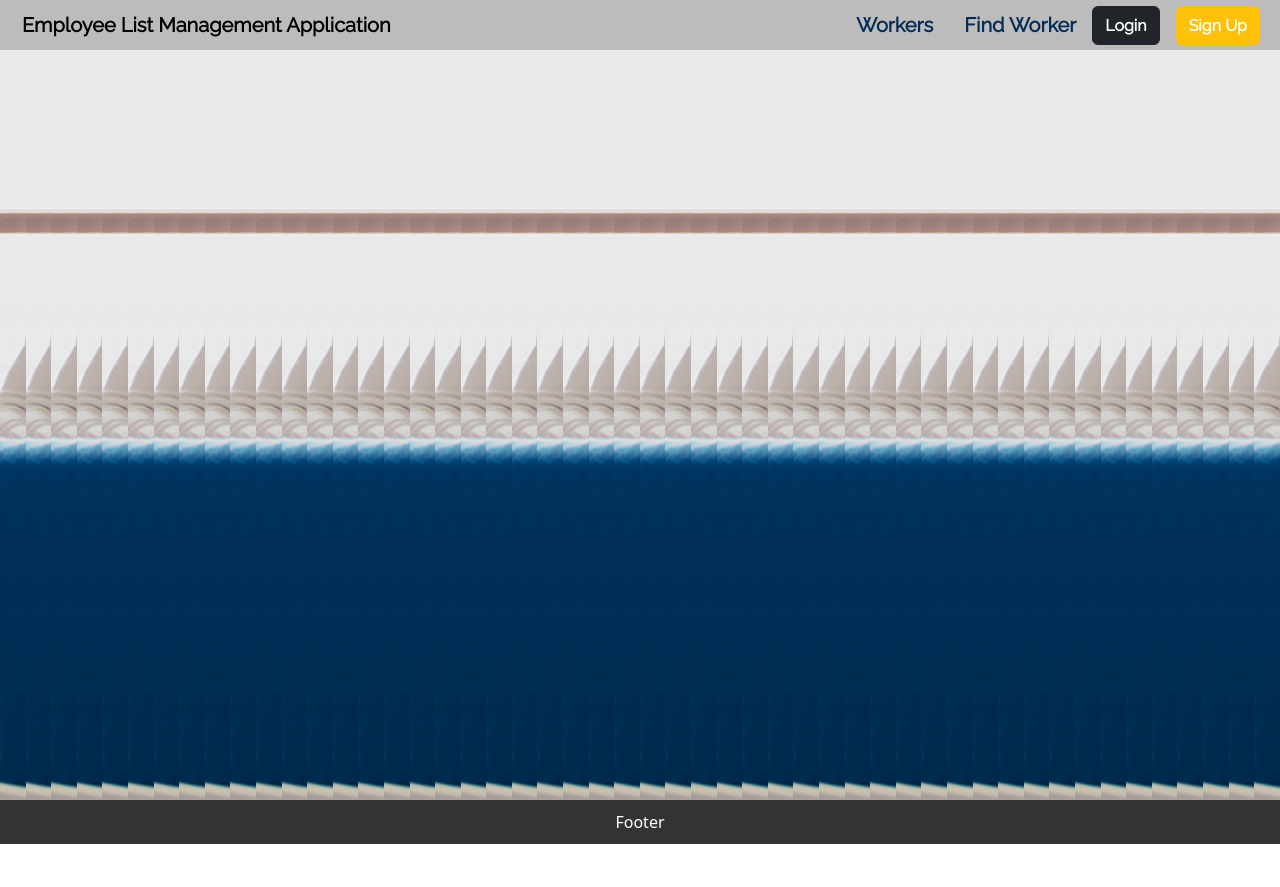
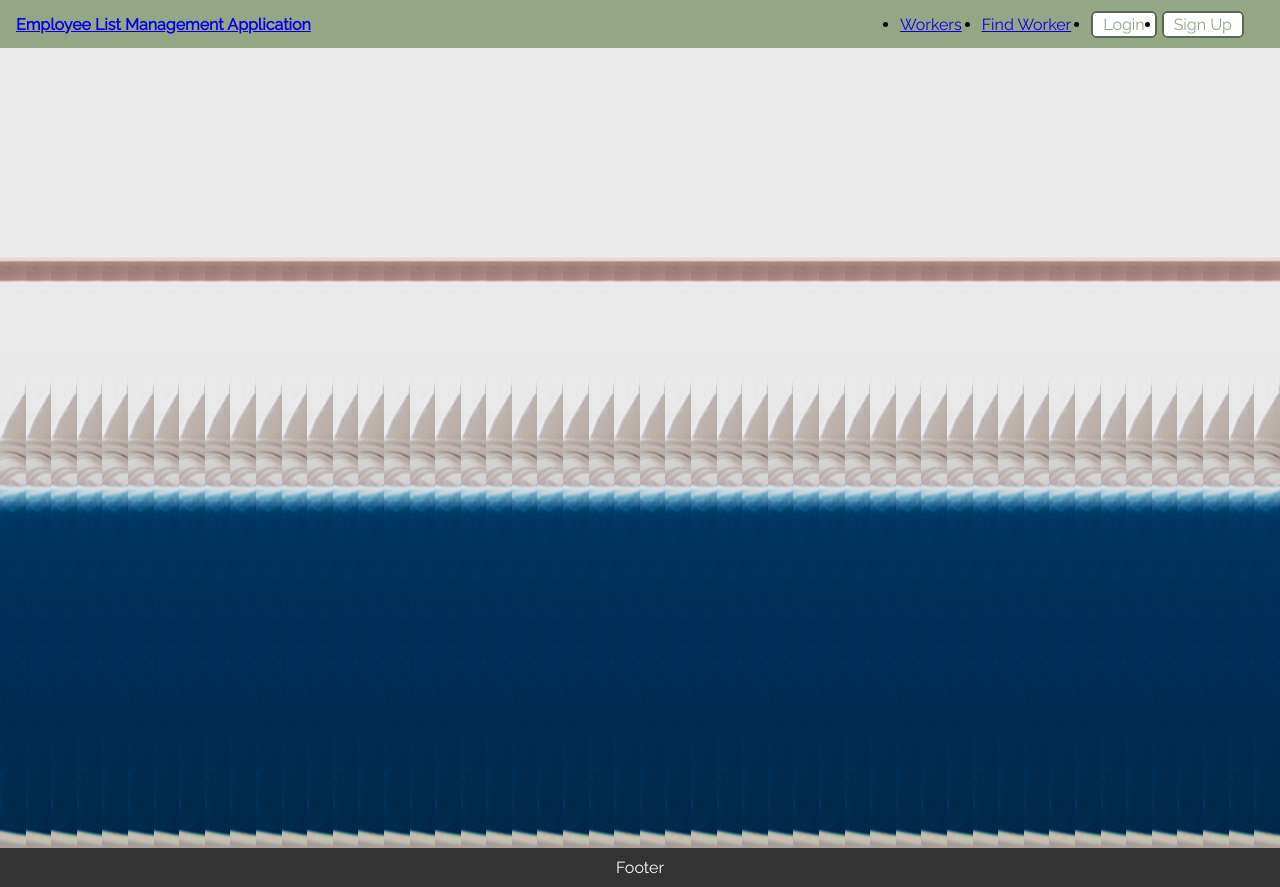
Before and after one commit to osemenets21/Employee-List-Management-Application, a React (Create React App) app: page / in a window 1280 px wide. Before the commit the page ends 844 px from the top, so only its background shows below. Built offline with nearby package versions, Linux system fonts and the light colour scheme; data requests are answered from the project's data file.

Commit message:
delete tailwind and bootstrap, correct header

```diff
--- a/package.json
+++ b/package.json
@@ -11,7 +11,6 @@
     "@types/react": "^18.2.33",
     "@types/react-bootstrap": "^0.32.34",
     "@types/react-dom": "^18.2.14",
-    "bootstrap": "^5.3.2",
     "json-server": "^0.17.4",
     "react": "^18.2.0",
     "react-bootstrap": "^2.9.1",
@@ -47,8 +46,5 @@
       "last 1 firefox version",
       "last 1 safari version"
     ]
-  },
-  "devDependencies": {
-    "tailwindcss": "^3.3.5"
   }
 }
--- a/src/App.tsx
+++ b/src/App.tsx
@@ -4,17 +4,17 @@ import { Route, Routes } from "react-router-dom";
 import { Home } from "./pages/Home/Home";
 import { WorkersList } from "./pages/WorkersList/WorkersList";
 import { Footer } from "./components/Footer/Footer";
-import { NavBar } from "./components/NavBar/NavBar";
 import { Login } from "./pages/Login/Login";
 import { SignUp } from "./pages/SingUp/SingUp";
 import { FindWorkers } from "./pages/FindWorkers/FindWorkers";
 import NotFound from "./pages/NotFound/NotFound";
 import { AddWorker } from "./components/AddWorker/AddWorker";
+import { Header } from "./components/Header/Header";
 
 function App() {
   return (
     <div className="App">
-      <NavBar />
+      <Header/>
       <main className="content">
         <Routes>
           <Route path="/" element={<Home />} />
--- /dev/null
+++ b/src/components/Header/Header.scss
@@ -0,0 +1,50 @@
+@import '../../mixins/mixins';
+
+* {
+    font-family: 'Raleway', sans-serif;
+    margin: 0;
+    padding: 0;
+
+}
+
+.header {
+    @include background-primary;
+    display: flex;
+    justify-content: space-between;
+    align-items: center;
+    height: 3rem;
+    padding: 1rem;
+
+    &-logo-link {
+        font-weight: bold;
+    }
+
+    &-nav {
+        margin-bottom: 0;
+        display: flex;
+        align-items: center;
+
+        &-menu {
+            display: flex;
+            align-items: center;
+
+            li {
+                margin-right: 20px;
+                cursor: pointer;
+            }
+
+            li:nth-child(3) {
+                margin-right: 5px;
+            }
+
+            .btn-login {
+                @include button-primary;
+            }
+
+            .btn-sign-up {
+                @include button-primary;
+            }
+        }
+
+    }
+}
--- /dev/null
+++ b/src/components/Header/Header.tsx
@@ -0,0 +1,43 @@
+import React, { useEffect, useState } from "react";
+import "./Header.scss";
+import { Link } from "react-router-dom";
+
+export const Header = () => {
+  const [isMobile, setIsMobile] = useState(false);
+
+  useEffect(() => {
+    const handleResize = () => {
+      if (window.innerWidth <= 768) {
+        setIsMobile(true);
+      } else {
+        setIsMobile(false);
+      }
+    };
+
+    handleResize();
+
+    window.addEventListener("resize", handleResize);
+
+    return () => {
+      window.removeEventListener("resize", handleResize);
+    };
+  }, []);
+
+  return (
+    <header className="header">
+      <div className="header-logo">
+        <Link to="/" className="header-logo-link">
+          {isMobile ? "ELMA" : "Employee List Management Application"}
+        </Link>
+      </div>
+      <nav className="header-nav">
+        <ul className="header-nav-menu">
+            <li><Link to="/workers-list">Workers</Link></li>
+            <li><Link to="/find-workers">Find Worker</Link></li>
+            <li><Link className="btn-login" to="/login">Login</Link></li>
+            <li><Link className="btn-sign-up" to="/sign-up">Sign Up</Link></li>
+        </ul>
+      </nav>
+    </header>
+  );
+};
--- a/src/index.tsx
+++ b/src/index.tsx
@@ -5,7 +5,6 @@ import App from "./App";
 import './index.css'
 import { BrowserRouter } from "react-router-dom";
 import { WorkersListContextProvider } from "./context/WorkersListContext";
-import 'bootstrap/dist/css/bootstrap.min.css';
 
 const root = ReactDOM.createRoot(
   document.getElementById("root") as HTMLElement
--- a/src/mixins/_mixins.scss
+++ b/src/mixins/_mixins.scss
@@ -17,13 +17,21 @@
 
   // Mixins for buttons
   @mixin button-primary {
-    background-color: #94A684;
-    color: white;
-    padding: 10px 20px;
-    border: none;
+    background-color:  white;
+    color: #94A684;
+    border: 2px solid #5a694d;
+    padding: 2px 10px;
     border-radius: 5px;
+    width: 85px;
+    height: 30px;
     cursor: pointer;
     text-decoration: none;
+    transition: .2s;
+    &:hover {
+        border: 2px solid #ffffff;
+        background-color:  #94A684;
+        color: white;
+    }
   }
 
   @mixin button-secondary {
--- a/src/pages/WorkersList/WorkersList.scss
+++ b/src/pages/WorkersList/WorkersList.scss
@@ -1,4 +1,3 @@
-@import "bootstrap/scss/bootstrap";
 
 table {
     width: 100%;
--- a/tailwind.config.js
+++ /dev/null
@@ -1,10 +0,0 @@
-/** @type {import('tailwindcss').Config} */
-module.exports = {
-    content: [
-      "./src/**/*.{js,jsx,ts,tsx}",
-    ],
-    theme: {
-      extend: {},
-    },
-    plugins: [],
-  }
```
Also changed, not shown: 1 other file (tests, documents, lock files or other folders).
